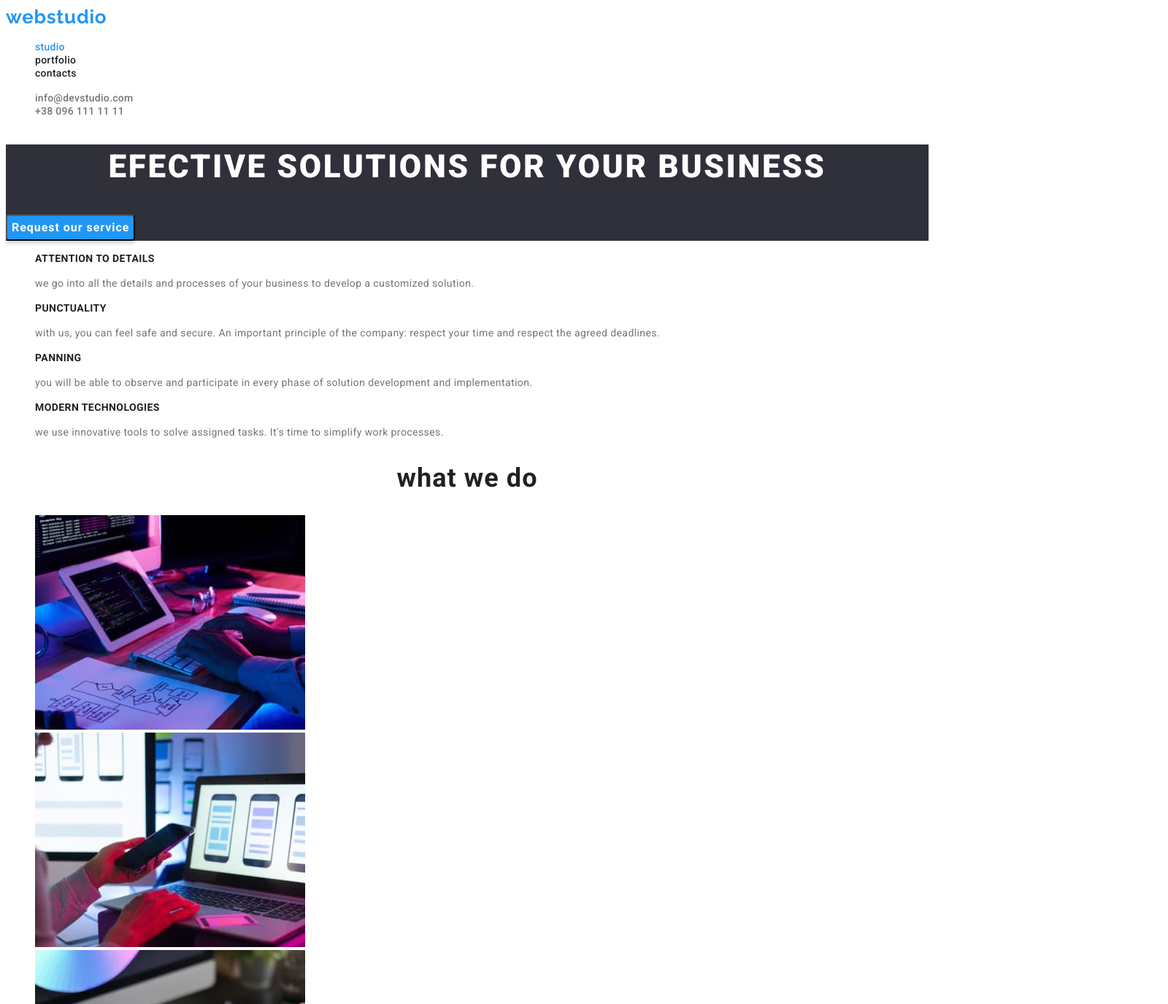
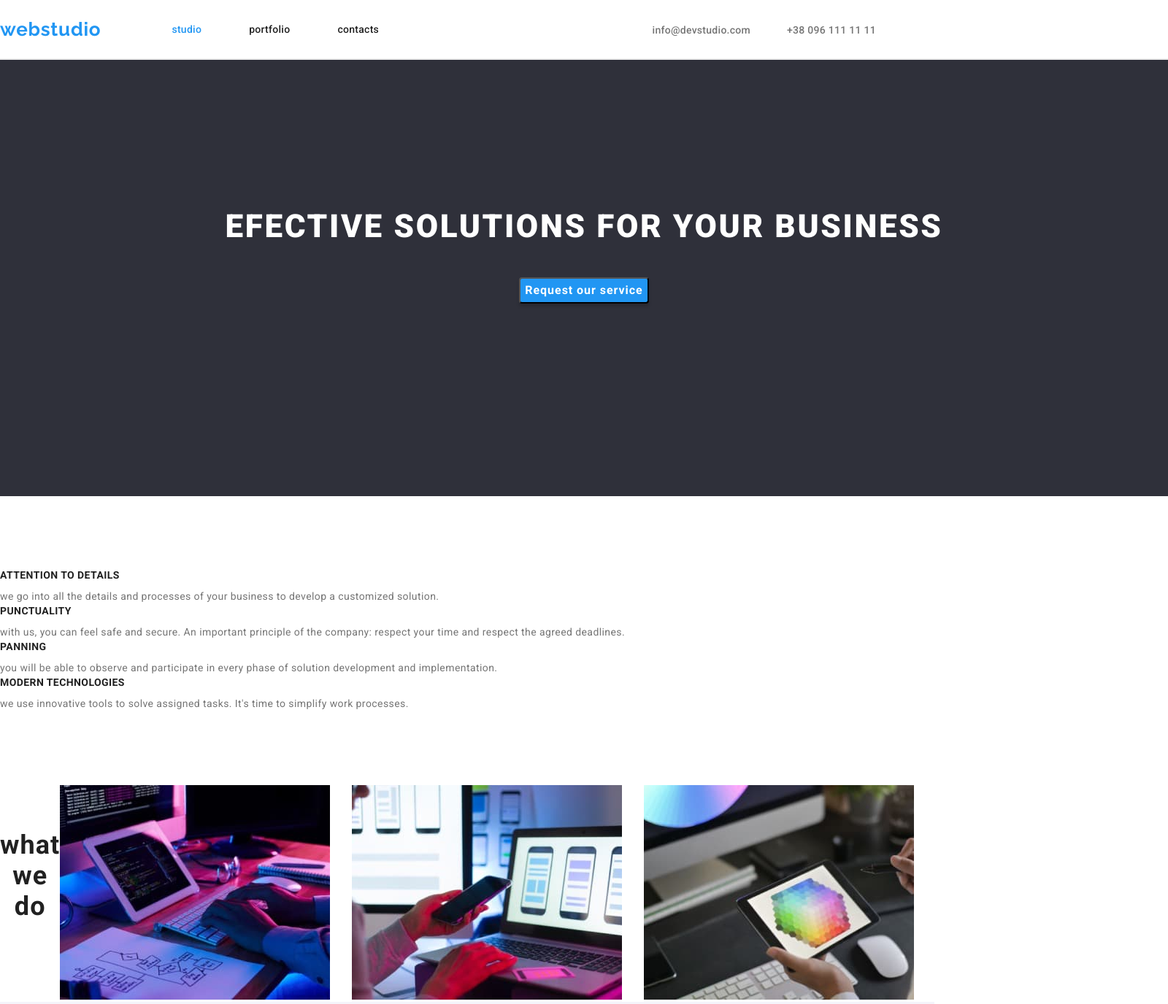
Before and after one commit to SambykaLight/goit-markup-hw-03, a plain HTML site: page index.html in a window 1280 px wide. Shown: the top 1376 px of the page at 73% size, 1600 px wide, since content can reach past the window. Drawn offline with nearby package versions, Linux system fonts and the light colour scheme.

Commit message:
first step HW

```diff
--- a/css/style.css
+++ b/css/style.css
@@ -9,11 +9,48 @@
   --team-background-color: #f5f4fa;
 }
 
+html {
+  box-sizing: border-box;
+}
+
+*,
+*::before,
+*::after {
+  box-sizing: inherit;
+}
+
+h1,
+h2,
+h3,
+p {
+  margin: 0;
+  padding: 0;
+}
+
+.img {
+  display: block;
+}
+
 .main {
   background-color: var(--primery-text-color);
 }
 
+/* top  */
+
+.head-box {
+  display: block;
+  position: absolute;
+  width: 1600px;
+  height: 0px;
+  left: 0px;
+  top: 80px;
+
+  border: 1px solid #ececec;
+}
+
 .top-logo {
+  display: block;
+  margin-right: 97px;
   font-family: "Raleway";
   font-weight: 700;
   font-size: 26px;
@@ -22,6 +59,7 @@
   color: var(--link-color);
   font-family: "Raleway";
   text-decoration: none;
+  padding: 32px 0;
 }
 .top-logo:hover,
 .top-logo:focus {
@@ -41,8 +79,32 @@
 
 /* header  */
 
+.container {
+  display: flex;
+  align-items: center;
+  margin: 0;
+  padding: 0;
+  width: 1200px;
+}
+
+.header-list {
+  display: flex;
+  gap: 65px;
+}
+
+.top-list {
+  margin-right: auto;
+  display: flex;
+  align-items: center;
+}
+
 .top {
   background-color: var(--primery-text-color);
+  display: flex;
+  align-items: center;
+  margin: auto 0;
+  width: 1200px;
+  height: 80px;
 }
 
 .list-link {
@@ -53,6 +115,8 @@
   letter-spacing: 0.02em;
   color: var(--title-text-color);
   list-style-type: none;
+  display: block;
+  padding: 32px 0;
 }
 .list-link:visited {
   color: var(--title-text-color);
@@ -78,6 +142,8 @@
   line-height: 16px;
   letter-spacing: 0.02em;
   color: var(--link-color);
+  display: block;
+  padding: 32px 0;
 }
 
 .link-current,
@@ -87,7 +153,16 @@
 }
 
 .list {
+  padding: 0;
+  margin: 0;
   list-style: none;
+}
+
+/* tel-list  */
+
+.tel-list {
+  display: flex;
+  gap: 50px;
 }
 
 .tel-link {
@@ -103,6 +178,13 @@
 
 .hero {
   background-color: var(--line-background);
+  margin-top: 0;
+  box-sizing: border-box;
+  width: 1600px;
+  height: 600px;
+  text-align: center;
+  align-items: center;
+  padding: 200px 0;
 }
 
 .hero-title {
@@ -111,13 +193,14 @@
   font-size: 44px;
   line-height: calc(60 / 44);
   text-align: center;
+  align-items: center;
   letter-spacing: 0.06em;
   text-transform: uppercase;
   color: var(--primery-text-color);
 }
 
 .hero-btn {
-  font-family: "Roboto",sans-serif;
+  font-family: "Roboto", sans-serif;
   font-weight: 700;
   font-size: 16px;
   line-height: calc(30 / 16);
@@ -130,6 +213,9 @@
   box-shadow: 0px 4px 4px rgba(0, 0, 0, 0.15);
   border-radius: 4px;
   cursor: pointer;
+  margin-left: auto;
+  margin-right: auto;
+  margin-top: 40px;
 }
 
 .hero-btn:hover {
@@ -158,8 +244,19 @@
 
 /* about  */
 
+.about {
+  padding-top: 100px;
+  padding-bottom: 100px;
+}
+
 .about-list {
   list-style: none;
+}
+
+.about-list,
+.about-title {
+  padding: 0;
+  margin: 0;
 }
 
 .about-title {
@@ -170,6 +267,7 @@
   letter-spacing: 0.03em;
   text-transform: uppercase;
   color: var(--title-text-color);
+  margin-bottom: 9px;
 }
 
 .about-text {
@@ -180,8 +278,19 @@
   color: var(--text-about-color);
 }
 
+.content {
+  display: flex;
+  align-items: center;
+  margin-left: auto;
+  margin-right: auto;
+}
+
 .content-list {
   list-style: none;
+  display: flex;
+  padding: 0;
+  margin: 0;
+  gap: 30px;
 }
 
 .content-title {
@@ -192,19 +301,28 @@
   text-align: center;
   letter-spacing: 0.03em;
   color: var(--title-text-color);
+  margin-bottom: 50px;
 }
 
 /* about team  */
 
 .team-list {
   list-style: none;
+  display: flex;
+  gap: 30px;
+  padding: 0;
+  margin: 0;
+  margin-left: auto;
+  margin-right: auto;
 }
 
 .team {
   background-color: var(--button-color);
+  padding: 186px 0 94px;
+  margin: 0;
 }
 
-.team-box{
+.team-box {
   background-color: #fff;
 }
 
@@ -216,6 +334,7 @@
   text-align: center;
   letter-spacing: 0.03em;
   color: var(--title-text-color);
+  margin-bottom: 50px;
 }
 
 .team-names {
@@ -239,9 +358,22 @@
 }
 
 /* footer  */
+.feet {
+  width: 1200px;
+  padding: 60px 0;
+  padding-left: 215px;
+  display: flex;
+  flex-direction: column;
+}
 
 .address-box {
   font-style: normal;
+}
+
+.address-list {
+  margin: 0;
+  padding: 0;
+  gap: 2px;
 }
 
 .address {
@@ -272,6 +404,15 @@
 
 .btn-list {
   list-style: none;
+  display: flex;
+  gap: 8px;
+  padding: 0;
+  margin: 0;
+  margin-left: auto;
+  margin-right: auto;
+  gap: 8px;
+  padding-top: 94px;
+  padding-bottom: 50px;
 }
 
 .btn-project {
@@ -297,10 +438,17 @@
 
 .titles-list {
   list-style: none;
+  display: flex;
+  flex-wrap: wrap;
+  margin-left: auto;
+  margin-right: auto;
+  padding-bottom: 94px;
+  gap: 30px;
 }
 
-.title-box{
+.title-box {
   background-color: #fff;
+  border: 1px solid #eeeeee;
 }
 
 .titles-name {
--- a/index.html
+++ b/index.html
@@ -10,6 +10,13 @@
     <link
       href="https://fonts.googleapis.com/css2?family=Raleway:wght@700&family=Roboto:wght@400;500;700;900&display=swap"
       rel="stylesheet"
+    />
+    <link
+      rel="stylesheet"
+      href="https://cdnjs.cloudflare.com/ajax/libs/modern-normalize/1.1.0/modern-normalize.min.css"
+      integrity="sha512-wpPYUAdjBVSE4KJnH1VR1HeZfpl1ub8YT/NKx4PuQ5NmX2tKuGu6U/JRp5y+Y8XG2tV+wKQpNHVUX03MfMFn9Q=="
+      crossorigin="anonymous"
+      referrerpolicy="no-referrer"
     />
     <link rel="stylesheet" href="./css/style.css" />
   </head>
@@ -38,36 +45,38 @@
         </li>
       </ul>
     </header>
+    <div class="head-box"></div>
     <main>
       <section class="hero">
         <h1 class="hero-title">efective solutions for your business</h1>
         <button type="button" class="hero-btn btn">Request our service</button>
       </section>
       <section class="about">
+        <div class="container">
           <h2 class="visually-hidden">our conditions</h2>
-        <ul class="about-list">
-          <li>
+          <ul class="about-list list">
+            <li class="about-sector">
               <h3 class="about-title">attention to details</h3>
               <p class="about-text">
                 we go into all the details and processes of your business to
                 develop a customized solution.
               </p>
             </li>
-          <li>
+            <li class="about-sector">
               <h3 class="about-title">punctuality</h3>
               <p class="about-text">
                 with us, you can feel safe and secure. An important principle of
                 the company: respect your time and respect the agreed deadlines.
               </p>
             </li>
-          <li>
+            <li class="about-sector">
               <h3 class="about-title">panning</h3>
               <p class="about-text">
                 you will be able to observe and participate in every phase of
                 solution development and implementation.
               </p>
             </li>
-          <li>
+            <li class="about-sector">
               <h3 class="about-title">modern technologies</h3>
               <p class="about-text">
                 we use innovative tools to solve assigned tasks. It's time to
@@ -75,8 +84,10 @@
               </p>
             </li>
           </ul>
+        </div>
       </section>
       <section class="content">
+        <div class="container">
           <h2 class="content-title">what we do</h2>
           <ul class="content-list">
             <li>
@@ -104,8 +115,10 @@
               />
             </li>
           </ul>
+        </div>
       </section>
       <section class="team">
+        <div class="container">
           <h2 class="team-about">our team</h2>
         <ul class="team-list">
           <li class="team-box">
@@ -149,9 +162,11 @@
             <p class="team-position">ui designer</p>
           </li>
         </ul>
+        </div>
       </section>
     </main>
     <footer class="address">
+      <div class="feet">
         <a class="top-logo" href="">webstudio</a>
         <address class="address-box">
           <ul class="address-list list">
@@ -172,10 +187,13 @@
               >
             </li>
             <li>
-            <a class="tel-link link" href="tel:+12127724150">+1 212-772-4150</a>
+              <a class="tel-link link" href="tel:+12127724150"
+                >+1 212-772-4150</a
+              >
             </li>
           </ul>
         </address>
+      </div>
     </footer>
   </body>
 </html>
```
Also changed, not shown: portfolio.html (+16 -1 lines). Lines whose indentation alone changed are shown as unchanged.
